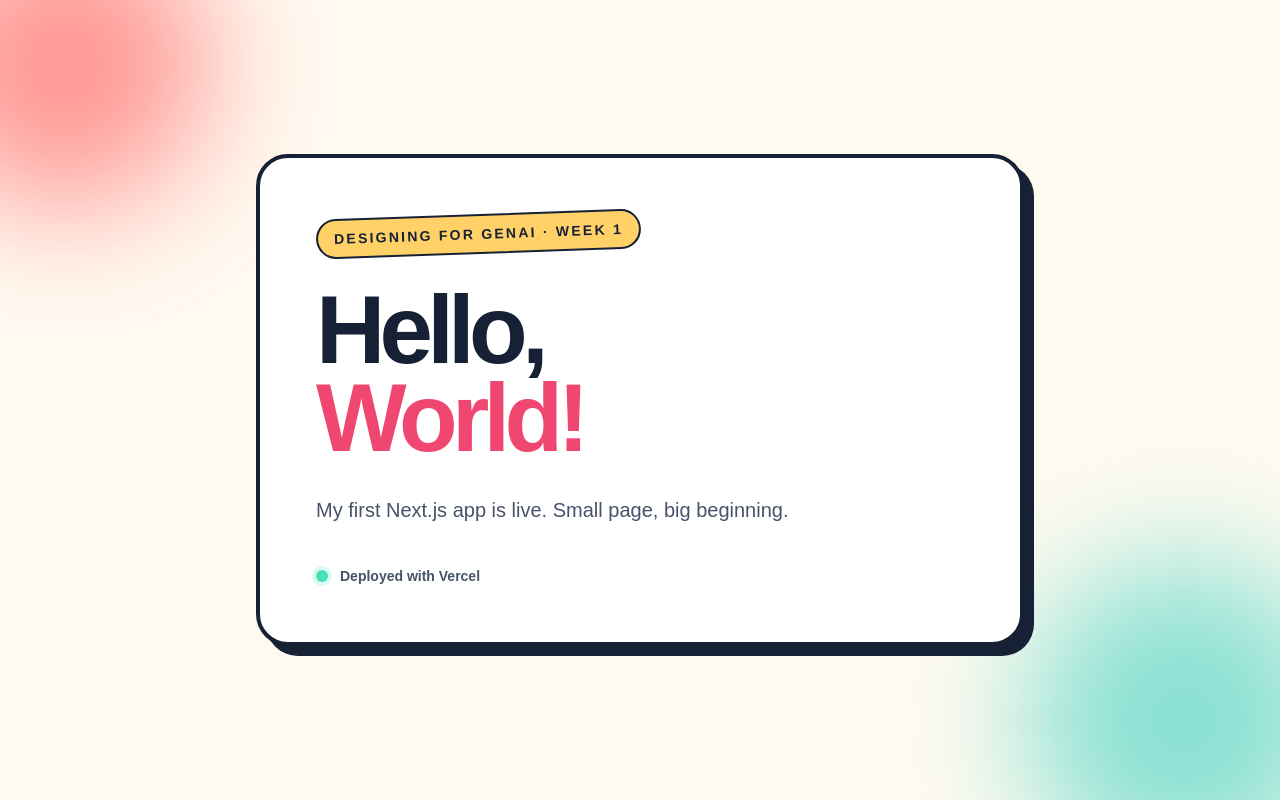
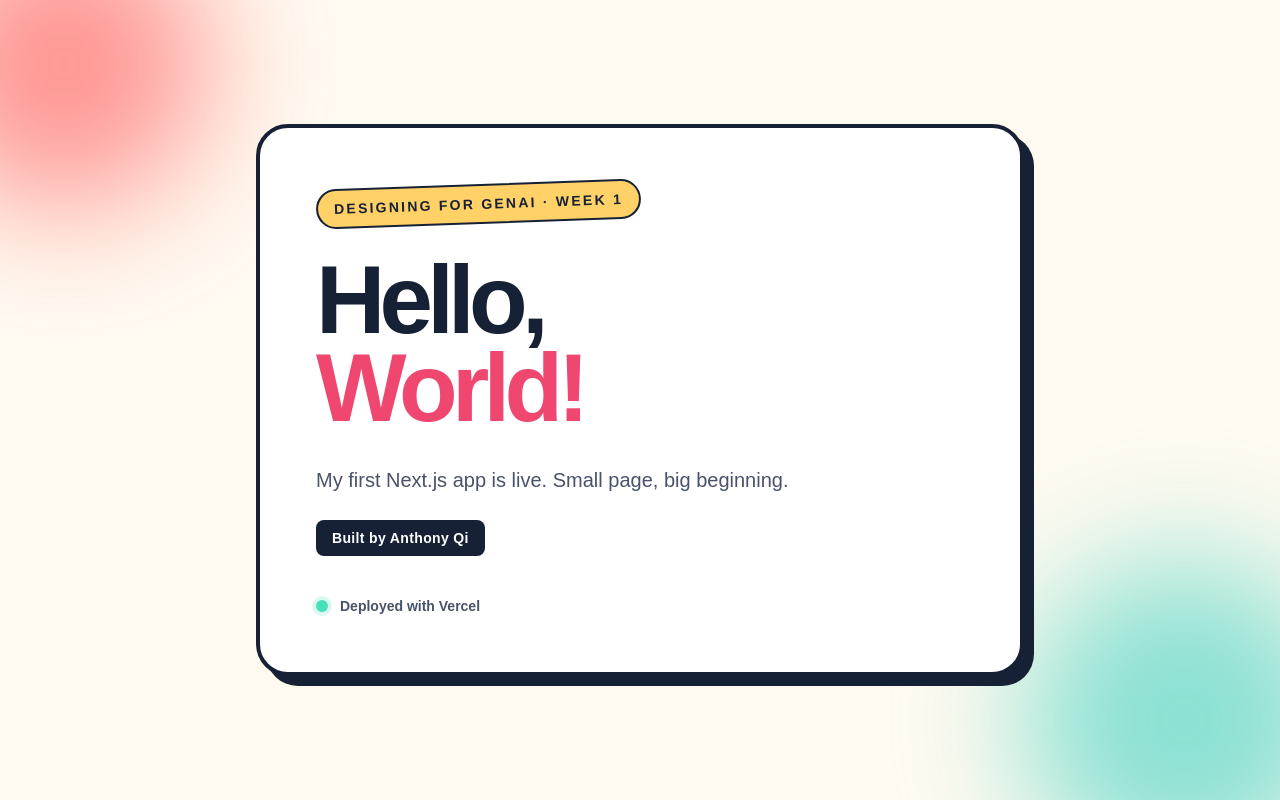
Before and after one commit to aqi-lab/HumorProject, a Next.js app: page / in a window 1280 px wide. Built offline with nearby package versions, Linux system fonts and the light colour scheme.

Commit message:
Add author name to homepage

```diff
--- a/src/app/page.tsx
+++ b/src/app/page.tsx
@@ -18,6 +18,10 @@ export default function Home() {
           My first Next.js app is live. Small page, big beginning.
         </p>
 
+        <p className="mt-6 inline-flex rounded-lg bg-[#172135] px-4 py-2 text-sm font-bold tracking-wide text-white">
+          Built by Anthony Qi
+        </p>
+
         <div className="mt-10 flex items-center gap-3 text-sm font-semibold text-[#485269]">
           <span className="h-3 w-3 animate-pulse rounded-full bg-[#06d6a0] ring-4 ring-[#06d6a0]/20" />
           Deployed with Vercel
```
